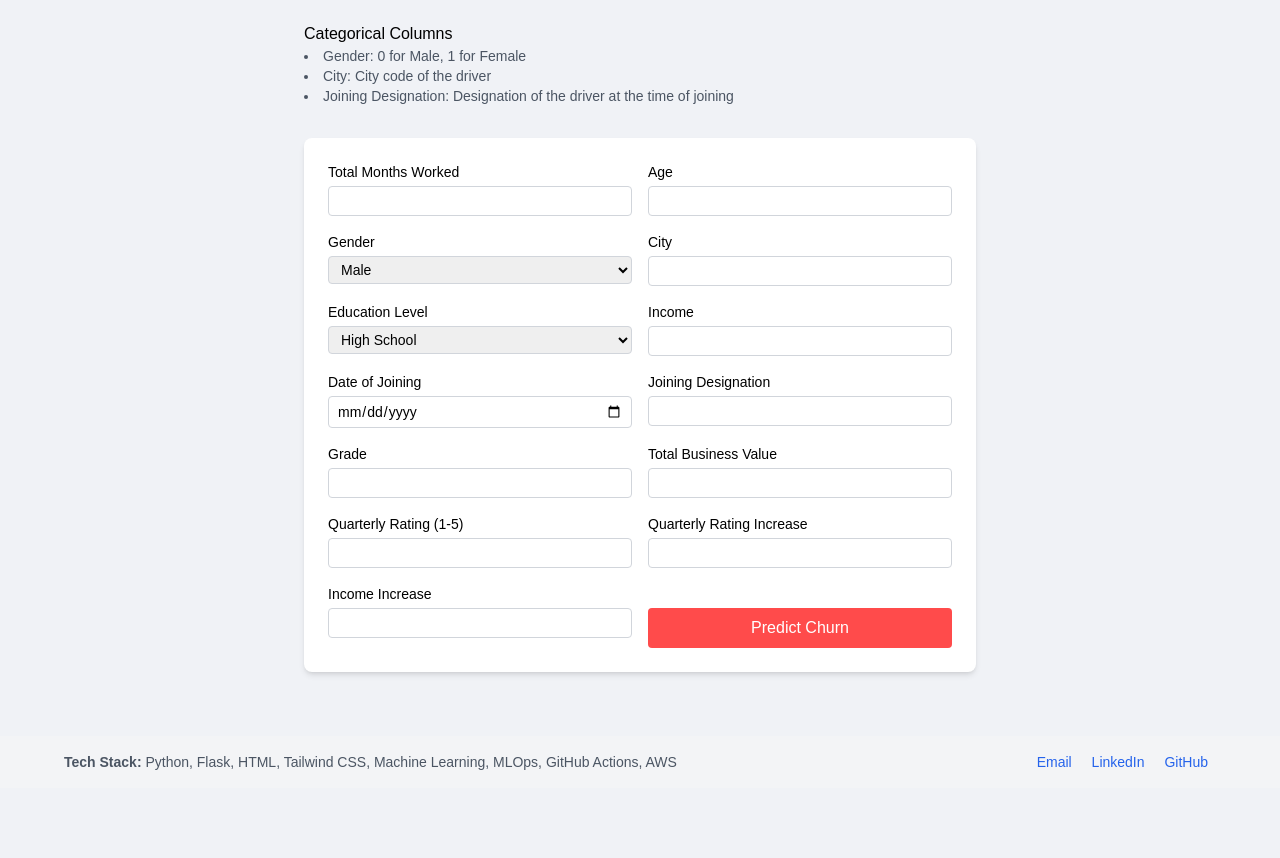
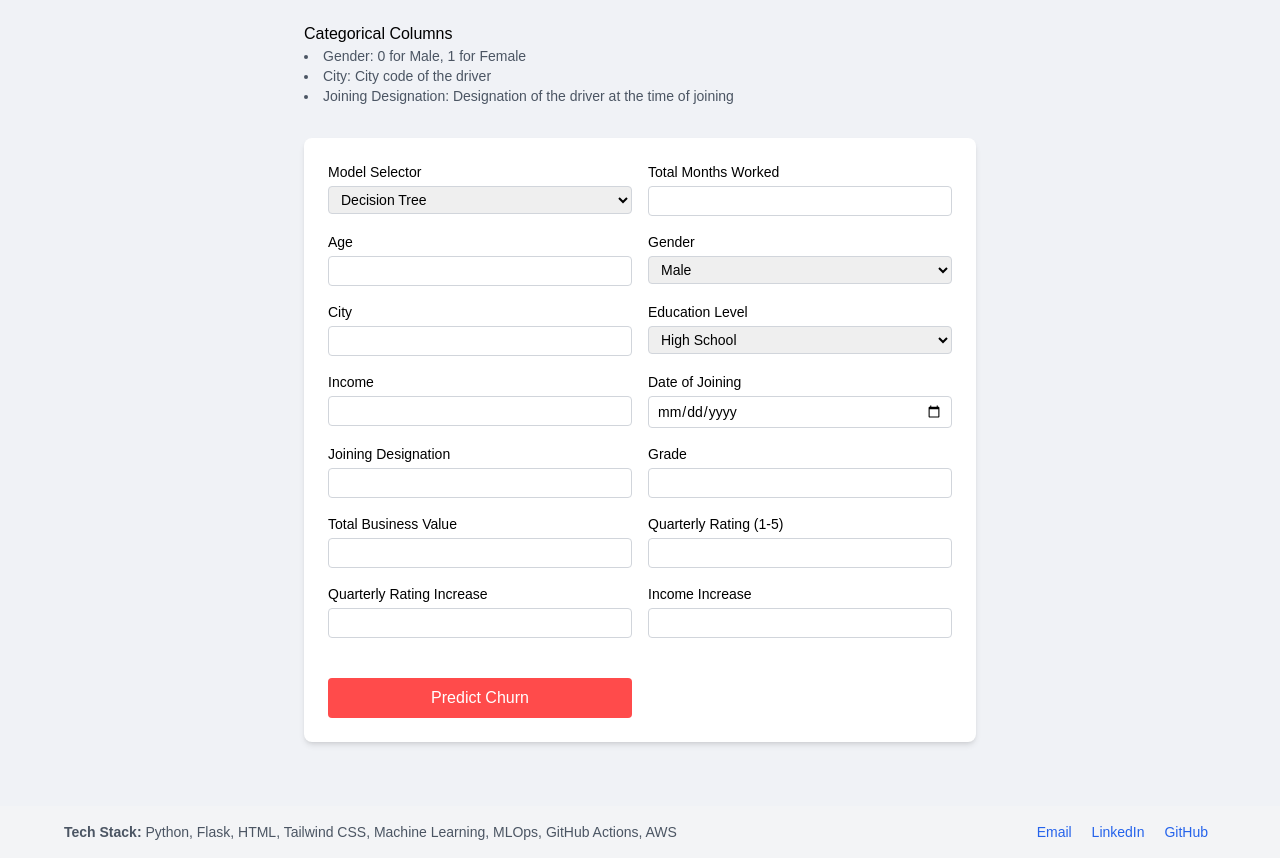
Before and after one commit to ashutoshsinha25/Driver-Churn-Predictor, a Flask app: page /app in a window 1280 px wide. Shown: the part 470-1328 px from the top of the page. Before the commit the page ends 1240 px from the top, so only its background shows below. Run offline with Flask 3, Linux system fonts and the light colour scheme; parts of the project's set-up code (start-up, migrations or seed data) failed here and were passed over; some libraries are stand-ins or nearby versions.

Commit message:
added CART+ensemble

```diff
--- a/main.py
+++ b/main.py
@@ -1,12 +1,16 @@
 from flask import Flask, render_template, request
 from utils.data_preprocessing import DataPreprocessor
 from models.decision_tree import DecisionTreeModel
+from models.random_forest import RandomForestModel
+from models.xgboost_model import XGBoostModel
+from models.lightgbm_model import LightGBModel
 
 
 app = Flask(__name__)
 
 def read_data(form_data):
     return {
+        "Input_Model" : form_data['model_val'],
         'total_months': form_data['months_worked'],
         'age': int(form_data['age']),
         'gender': int(form_data['gender']),
@@ -20,35 +24,37 @@ def read_data(form_data):
 
         # to be dropped
         'DOJ': form_data['joining_date'],
-        #year
-        #month
-        #date
         "quarterly_rating_increased":int(form_data['quarterly_rating_increase']),
         "income_increased":int(form_data['income_increase']),
     }
 
-def init_model():
-    return DecisionTreeModel()
+def init_model(val):
+    if val == "1":
+        return DecisionTreeModel()
+    elif val == "2":
+        return RandomForestModel()
+    elif val == "3":
+        return XGBoostModel()
+    else:
+        return LightGBModel()
 
-# Initialize the model
-model = init_model()
 
 @app.route('/app', methods=['GET', 'POST'])
 def index():
     if request.method == 'POST':
         # Read data
         input_data = read_data(request.form)
-        # print(f"Input data: {input_data}", flush=True)
-        # # print(input_data)
-        # Process data
+        model_val = input_data['Input_Model']
+        # Initialize the model
+        model = init_model(model_val)
+        model_name = model.__str__()
+        # # Process data
         features = DataPreprocessor().process_data(input_data)
-        # # Make prediction
+        # # # Make prediction
         prediction = model.model_obj.predict(features)
-        # # Get prediction probabilities
+        # # # Get prediction probabilities
         probabilities = model.model_obj.predict_proba(features)[0]
-        # prediction=1
-        # probabilities=[0.15, 0.85]
-        return render_template('result.html', prediction=prediction, probabilities=probabilities)
+        return render_template('result.html', prediction=prediction, probabilities=probabilities, model=model_name)
 
     return render_template('index.html')
 
--- a/models/decision_tree.py
+++ b/models/decision_tree.py
@@ -3,6 +3,9 @@ from utils.model_utils import load_model
 class DecisionTreeModel:
     def __init__(self, model_path="artifacts/decision_tree.pkl"):
         self.model_obj = load_model(model_path)
+
+    def __str__(self):
+        return "Decision Tree Model"
 
     def predict(self, features):
         return self.model.predict(features)
--- a/templates/index.html
+++ b/templates/index.html
@@ -66,6 +66,15 @@
 
         <form id="predictionForm" method="POST" class="max-w-2xl mx-auto bg-white p-6 rounded-lg shadow-md mb-8">
             <div class="grid grid-cols-1 md:grid-cols-2 gap-4">
+                <div>
+                    <label for="model_val" class="block mb-1 text-sm font-medium">Model Selector</label>
+                    <select id="model_val" name="model_val" class="input-box" required>
+                        <option value="1">Decision Tree</option>
+                        <option value="2">Random Forest</option>
+                        <option value="3">XGBoost</option>
+                        <option value="4">LightGBM</option>
+                    </select>
+                </div>
                 <div>
                     <label for="months_worked" class="block mb-1 text-sm font-medium">Total Months Worked</label>
                     <input type="number" id="months_worked" name="months_worked" class="input-box" required>
--- a/templates/result.html
+++ b/templates/result.html
@@ -77,8 +77,10 @@
                 <strong class="text-green-600">The driver is not likely to churn.</strong>
                 {% endif %}
             </p>
-            <h3 class="text-lg font-medium mb-2">Prediction Probabilities:</h3>
+            <h3 class="text-lg font-medium mb-2">Prediction Details:</h3>
             <ul class="list-disc list-inside text-gray-700">
+
+                <li>Prediction model used: <strong>{{ model }}</strong></li>
                 <li>Probability of not churning: <strong>{{ "%.2f"|format(probabilities[0] * 100) }}%</strong></li>
                 <li>Probability of churning: <strong>{{ "%.2f"|format(probabilities[1] * 100) }}%</strong></li>
             </ul>
```
Also changed, not shown: models/lightgbm_model.py (+6 -3 lines), models/random_forest.py (+5 -2 lines), models/xgboost_model.py (+6 -3 lines), 2 other files.
